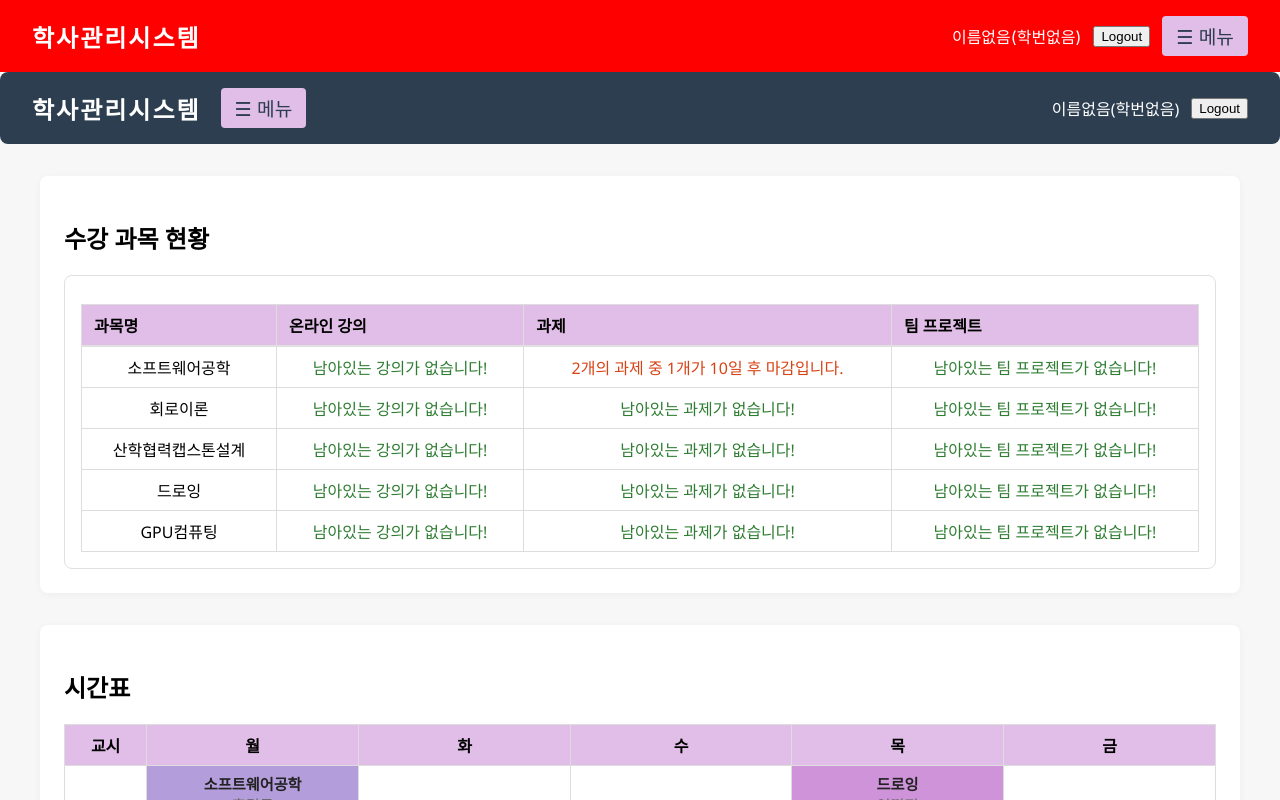
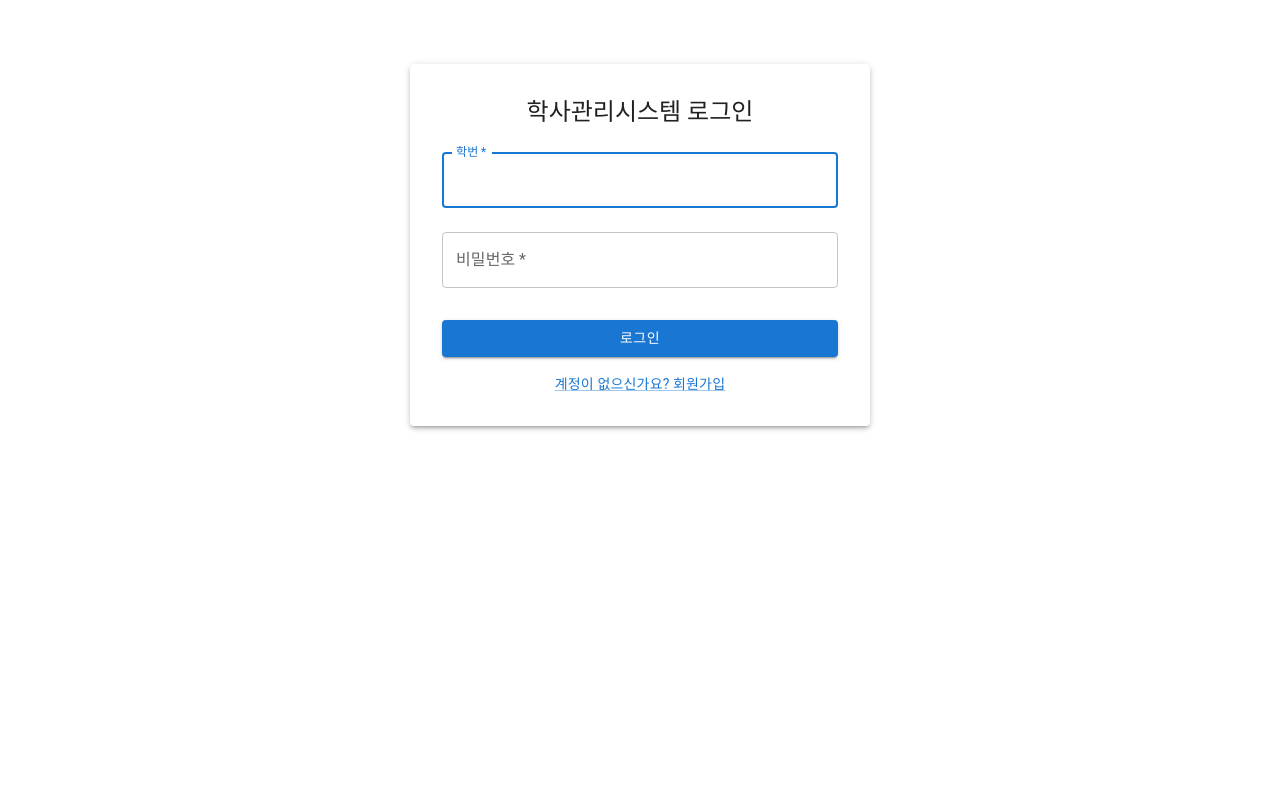
Before and after one commit to ripplelover/25-1-SoftwareEngineering, a React (Create React App) app in the folder client/: page /login in a window 1280 px wide. Shown: the top 800 px of the page. Built offline with nearby package versions, Linux system fonts and the light colour scheme.

Commit message:
헤더 문제 해결

```diff
--- a/client/src/App.jsx
+++ b/client/src/App.jsx
@@ -1,29 +1,40 @@
-import React from 'react';
-import { BrowserRouter as Router, Routes, Route } from 'react-router-dom';
-import Header from './components/Header.jsx';
+import React, { useState } from 'react';
+import { BrowserRouter as Router, Routes, Route, useLocation } from 'react-router-dom';
 import Dashboard from './pages/Dashboard';
 import Grade from './pages/Grade';
 import Consulting from './pages/Consulting';
 import AdminService from './pages/AdminService';
+import Login from './pages/Login';
+import Register from './pages/Register';
 
-export default function App() {
-  let user = null;
+function AppContent() {
+  let initialUser = null;
   try {
     const userStr = localStorage.getItem('user');
-    user = userStr && userStr !== 'undefined' ? JSON.parse(userStr) : null;
+    initialUser = userStr && userStr !== 'undefined' ? JSON.parse(userStr) : null;
   } catch (e) {
-    user = null;
+    initialUser = null;
   }
+  const [user, setUser] = useState(initialUser);
+  const location = useLocation();
+  const hideHeader = ['/login', '/register'].includes(location.pathname);
   return (
-    <Router>
-      <Header user={user} />
     <Routes>
-        <Route path="/dashboard" element={<Dashboard />} />
+      <Route path="/login" element={<Login setUser={setUser} />} />
+      <Route path="/register" element={<Register setUser={setUser} />} />
+      <Route path="/dashboard" element={<Dashboard user={user} setUser={setUser} />} />
       <Route path="/grades" element={<Grade />} />
       <Route path="/consulting" element={<Consulting />} />
       <Route path="/admin" element={<AdminService />} />
-        <Route path="*" element={<Dashboard />} />
+      <Route path="*" element={<Dashboard user={user} setUser={setUser} />} />
     </Routes>
+  );
+}
+
+export default function App() {
+  return (
+    <Router>
+      <AppContent />
     </Router>
   );
 }
--- a/client/src/components/Header.css
+++ /dev/null
@@ -1,42 +0,0 @@
-.main-header {
-  background: #2d3e50;
-  color: #fff;
-  display: flex;
-  justify-content: space-between;
-  align-items: center;
-  padding: 16px 32px;
-  position: sticky;
-  top: 0;
-  z-index: 100;
-}
-.header-title {
-  font-size: 1.5em;
-  font-weight: bold;
-  letter-spacing: 2px;
-}
-.header-user {
-  display: flex;
-  align-items: center;
-  gap: 12px;
-}
-.menu-btn {
-  font-size: 1.2em;
-  background: #e1bee7;
-  color: #2d3e50;
-  border: none;
-  border-radius: 4px;
-  padding: 6px 14px;
-  cursor: pointer;
-}
-.menu-overlay {
-  position: fixed; left: 0; top: 0; width: 100vw; height: 100vh;
-  background: rgba(0,0,0,0.3); display: flex; align-items: flex-start; justify-content: flex-end; z-index: 2000;
-}
-.menu-modal {
-  background: #fff; padding: 32px; border-radius: 8px; min-width: 320px; max-width: 90vw; margin: 32px 32px 0 0;
-  box-shadow: 0 2px 16px rgba(0,0,0,0.15);
-}
-.menu-section { margin-bottom: 18px; }
-.menu-section ul { list-style: none; padding: 0; }
-.menu-section li { cursor: pointer; padding: 4px 0; }
-.menu-section li:hover { text-decoration: underline; color: #4b2245; }
--- a/client/src/components/Header.jsx
+++ /dev/null
@@ -1,59 +0,0 @@
-import React, { useState } from 'react';
-import { useNavigate } from 'react-router-dom';
-import './Header.css';
-
-console.log('Header 렌더링됨');
-
-export default function Header({ user }) {
-  const [open, setOpen] = useState(false);
-  const navigate = useNavigate();
-
-  return (
-    <>
-      <header className="main-header" style={{ background: 'red', zIndex: 9999, position: 'relative' }}>
-        <div className="header-title">학사관리시스템</div>
-        <div className="header-user">
-          <span>{user?.name || '이름없음'}({user?.studentId || '학번없음'})</span>
-          <button onClick={() => { localStorage.clear(); window.location.href = '/login'; }}>Logout</button>
-          <button className="menu-btn" onClick={() => setOpen(true)}>☰ 메뉴</button>
-        </div>
-      </header>
-      {open && (
-        <div className="menu-overlay" onClick={() => setOpen(false)}>
-          <div className="menu-modal" onClick={e => e.stopPropagation()}>
-            <h3>기능 목록</h3>
-            <div className="menu-section">
-              <b>대학생활</b>
-              <ul>
-                <li onClick={() => {navigate('/dashboard'); setOpen(false);}}>수강관리/시간표</li>
-                <li onClick={() => {navigate('/grades'); setOpen(false);}}>성적/이수현황</li>
-                <li onClick={() => {navigate('/enroll'); setOpen(false);}}>수강신청</li>
-              </ul>
-            </div>
-            <div className="menu-section">
-              <b>강의종합정보</b>
-              <ul>
-                <li onClick={() => {navigate('/notice'); setOpen(false);}}>강의 공지사항</li>
-                <li onClick={() => {navigate('/material'); setOpen(false);}}>자료실</li>
-                <li onClick={() => {navigate('/assignment'); setOpen(false);}}>과제</li>
-              </ul>
-            </div>
-            <div className="menu-section">
-              <b>공학교육</b>
-              <ul>
-                <li onClick={() => {navigate('/consulting'); setOpen(false);}}>상담/평가</li>
-              </ul>
-            </div>
-            <div className="menu-section">
-              <b>학사 서비스</b>
-              <ul>
-                <li onClick={() => {navigate('/admin'); setOpen(false);}}>등록/행정서비스</li>
-              </ul>
-            </div>
-            <button onClick={() => setOpen(false)} style={{marginTop: 16}}>닫기</button>
-          </div>
-        </div>
-      )}
-    </>
-  );
-}
--- a/client/src/pages/Dashboard.jsx
+++ b/client/src/pages/Dashboard.jsx
@@ -1,8 +1,7 @@
 import React, { useEffect, useState, useRef } from 'react';
 import './Dashboard.css';
 
-export default function Dashboard() {
-  const [user, setUser] = useState({});
+export default function Dashboard({ user, setUser }) {
   const [courses, setCourses] = useState([]);
   const [timetable, setTimetable] = useState([]);
   const [notices, setNotices] = useState([]);
@@ -65,22 +64,14 @@ export default function Dashboard() {
   };
 
   useEffect(() => {
-    let userData = {};
-    try {
-      const userStr = localStorage.getItem('user');
-      userData = userStr && userStr !== 'undefined' ? JSON.parse(userStr) : {};
-    } catch (e) {
-      userData = {};
-    }
-    setUser(userData);
-    if (!userData.id) return;
-    fetch(`http://localhost:5000/api/courses/${userData.id}`)
+    if (!user || !user.id) return;
+    fetch(`http://localhost:5000/api/courses/${user.id}`)
       .then(res => res.json())
       .then(setCourses);
-    fetch(`http://localhost:5000/api/timetable/${userData.id}`)
+    fetch(`http://localhost:5000/api/timetable/${user.id}`)
       .then(res => res.json())
       .then(data => setTimetable((data && Array.isArray(data.entries)) ? data.entries : []));
-  }, []);
+  }, [user]);
 
   useEffect(() => {
     async function fetchAssignmentsAndNotices() {
--- a/client/src/pages/Login.tsx
+++ b/client/src/pages/Login.tsx
@@ -11,7 +11,7 @@ import {
 } from '@mui/material';
 import axios from 'axios';
 
-const Login = () => {
+const Login = ({ setUser }: { setUser: any }) => {
   const navigate = useNavigate();
   const [formData, setFormData] = useState({
     studentId: '',
@@ -32,6 +32,7 @@ const Login = () => {
       const response = await axios.post('http://localhost:5000/api/auth/login', formData);
       localStorage.setItem('token', response.data.token);
       localStorage.setItem('user', JSON.stringify(response.data.user));
+      setUser(response.data.user);
       navigate('/dashboard');
     } catch (err: any) {
       setError(err.response?.data?.message || '로그인 중 오류가 발생했습니다.');
--- a/client/src/pages/Register.tsx
+++ b/client/src/pages/Register.tsx
@@ -12,7 +12,7 @@ import {
 } from '@mui/material';
 import axios from 'axios';
 
-const Register = () => {
+const Register = ({ setUser }: { setUser: any }) => {
   const navigate = useNavigate();
   const [formData, setFormData] = useState({
     studentId: '',
@@ -39,6 +39,7 @@ const Register = () => {
       const response = await axios.post('http://localhost:5000/api/auth/register', formData);
       localStorage.setItem('token', response.data.token);
       localStorage.setItem('user', JSON.stringify(response.data.user));
+      setUser(response.data.user);
       navigate('/dashboard');
     } catch (err: any) {
       setError(err.response?.data?.message || '회원가입 중 오류가 발생했습니다.');
```
Also changed, not shown: client/src/App.tsx (deleted, +0 -21 lines). Lines whose indentation alone changed are shown as unchanged.
